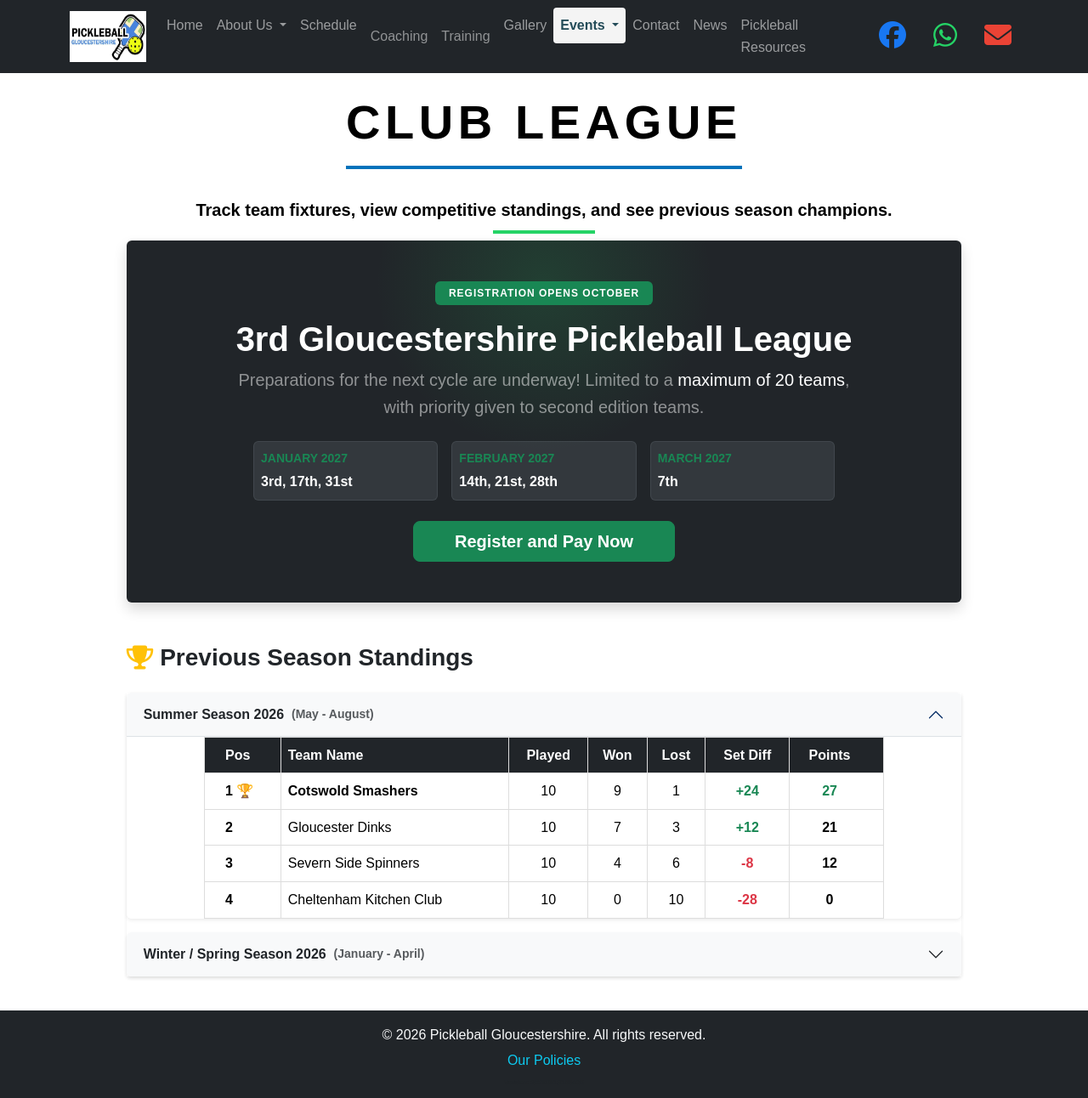
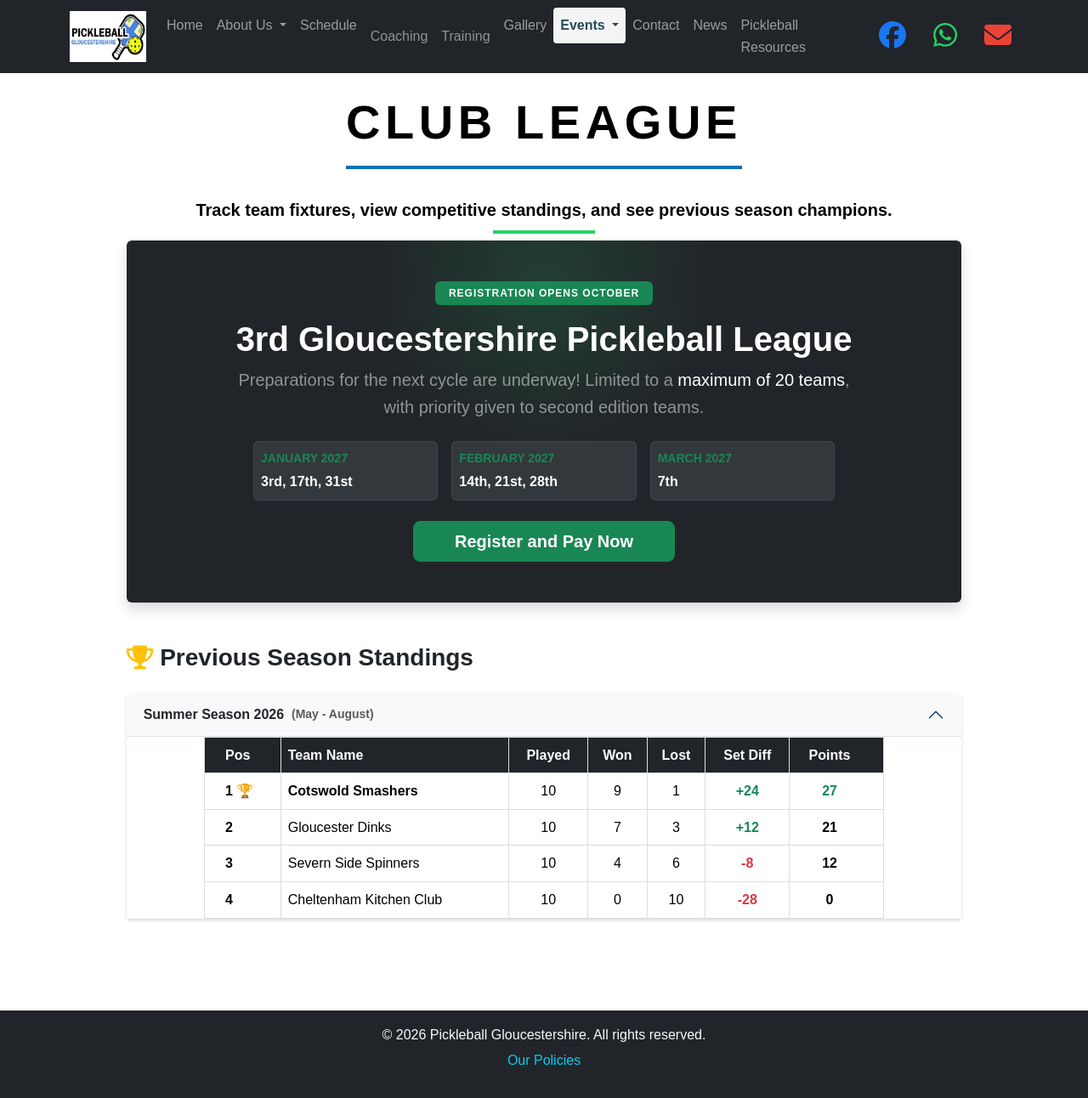
Before and after one commit to Jobnetcrest/jobnetcrest.github.io, a Jekyll site: the page built from league.html, in a window 1280 px wide and 1297 px high. Shown: the top 1292 px of the window at 85% size. Built offline with Jekyll 4.4.1, drawn with Linux system fonts in a browser that asks for light colours; nearby versions of some CDN libraries; comment, search, counter and statistics services are not loaded.

Commit message:
Corrected League html and made index(home) width same as league

```diff
--- a/league.html
+++ b/league.html
@@ -2,7 +2,6 @@
 layout: default
 title: Club League
 ---
-
 
     <!-- 2. WIDE HERO SUBTEXT -->
     <div class="container-fluid px-3 px-md-4 py-2 text-center">
@@ -122,6 +121,7 @@
                                             <td class="text-danger fw-semibold">-8</td>
                                             <td class="fw-bold pe-4">12</td>
                                         </tr>
+<!-- Completed 4th row with structural repairs and calculated metric updates -->
                                         <tr>
                                             <th scope="row" class="text-start ps-4">4</th>
                                             <td class="text-start">Cheltenham Kitchen Club</td>
@@ -131,71 +131,13 @@
                                             <td class="text-danger fw-semibold">-28</td>
                                             <td class="fw-bold pe-4">0</td>
                                         </tr>
-                                    </tbody>
-                                </table>
-                            </div>
-                        </div>
-                    </div>
-                </div>
+                                    </tbody> <!-- Closes: <tbody> -->
+                                </table> <!-- Closes: <table class="table ..."> -->
+                            </div> <!-- Closes: <div class="table-responsive"> -->
+                        </div> <!-- Closes: <div class="accordion-body bg-white p-0"> -->
+                    </div> <!-- Closes: <div id="collapseSummer26" class="accordion-collapse ..."> -->
+                </div> <!-- Closes: <div class="accordion-item border-0 mb-3 ..."> -->
 
-                <!-- Season 1: Winter/Spring 2026 -->
-                <div class="accordion-item border-0 mb-3 shadow-sm rounded overflow-hidden">
-                    <h2 class="accordion-header" id="headingWinter26">
-                        <button class="accordion-button collapsed fw-semibold text-dark bg-light" type="button" data-bs-toggle="collapse" data-bs-target="#collapseWinter26" aria-expanded="false" aria-controls="collapseWinter26">
-                            Winter / Spring Season 2026 &nbsp;<span class="text-muted small">(January - April)</span>
-                        </button>
-                    </h2>
-                    <div id="collapseWinter26" class="accordion-collapse collapse" aria-labelledby="headingWinter26" data-bs-parent="#leagueArchiveAccordion">
-                        <div class="accordion-body bg-white p-0">
-                            <div class="table-responsive">
-                                <table class="table table-hover align-middle mb-0 text-center">
-                                    <thead class="table-dark">
-                                        <tr>
-                                            <th scope="col" class="text-start ps-4">Pos</th>
-                                            <th scope="col" class="text-start">Team Name</th>
-                                            <th scope="col">Played</th>
-                                            <th scope="col">Won</th>
-                                            <th scope="col">Lost</th>
-                                            <th scope="col">Set Diff</th>
-                                            <th scope="col" class="pe-4">Points</th>
-                                        </tr>
-                                    </thead>
-                                    <tbody>
-                                        <tr class="table-success-subtle">
-                                            <th scope="row" class="text-start ps-4 fw-bold">1 🏆</th>
-                                            <td class="text-start fw-bold">Gloucester Dinks</td>
-                                            <td>12</td>
-                                            <td>11</td>
-                                            <td>1</td>
-                                            <td class="text-success fw-semibold">+30</td>
-                                            <td class="fw-bold pe-4 text-success">33</td>
-                                        </tr>
-                                        <tr>
-                                            <th scope="row" class="text-start ps-4">2</th>
-                                            <td class="text-start">Cotswold Smashers</td>
-                                            <td>12</td>
-                                            <td>9</td>
-                                            <td>3</td>
-                                            <td class="text-success fw-semibold">+18</td>
-                                            <td class="fw-bold pe-4">27</td>
-                                        </tr>
-                                        <tr>
-                                            <th scope="row" class="text-start ps-4">3</th>
-                                            <td class="text-start">Stroud Volleys</td>
-                                            <td>12</td>
-                                            <td>4</td>
-                                            <td>8</td>
-                                            <td class="text-danger fw-semibold">-14</td>
-                                            <td class="fw-bold pe-4">12</td>
-                                        </tr>
-                                    </tbody>
-                                </table>
-                            </div>
-                        </div>
-                    </div>
-                </div>
-
-            </div> <!-- Closes Accordion (#leagueArchiveAccordion) -->
-        </div> <!-- Closes col-12 col-lg-10 -->
-    </div> <!-- Closes Archive Row -->
-</div> <!-- Closes main .container -->
+            </div> <!-- Closes: <div class="accordion shadow-sm" id="leagueArchiveAccordion"> -->
+        </div> <!-- Closes: <div class="col-12 col-lg-10"> (Historical Archive Layout Column) -->
+    </div> <!-- Closes: <div class="row justify-content-center"> (Historical Archive Layout Row) -->
```
Also changed, not shown: index.html (+6 -6 lines).
